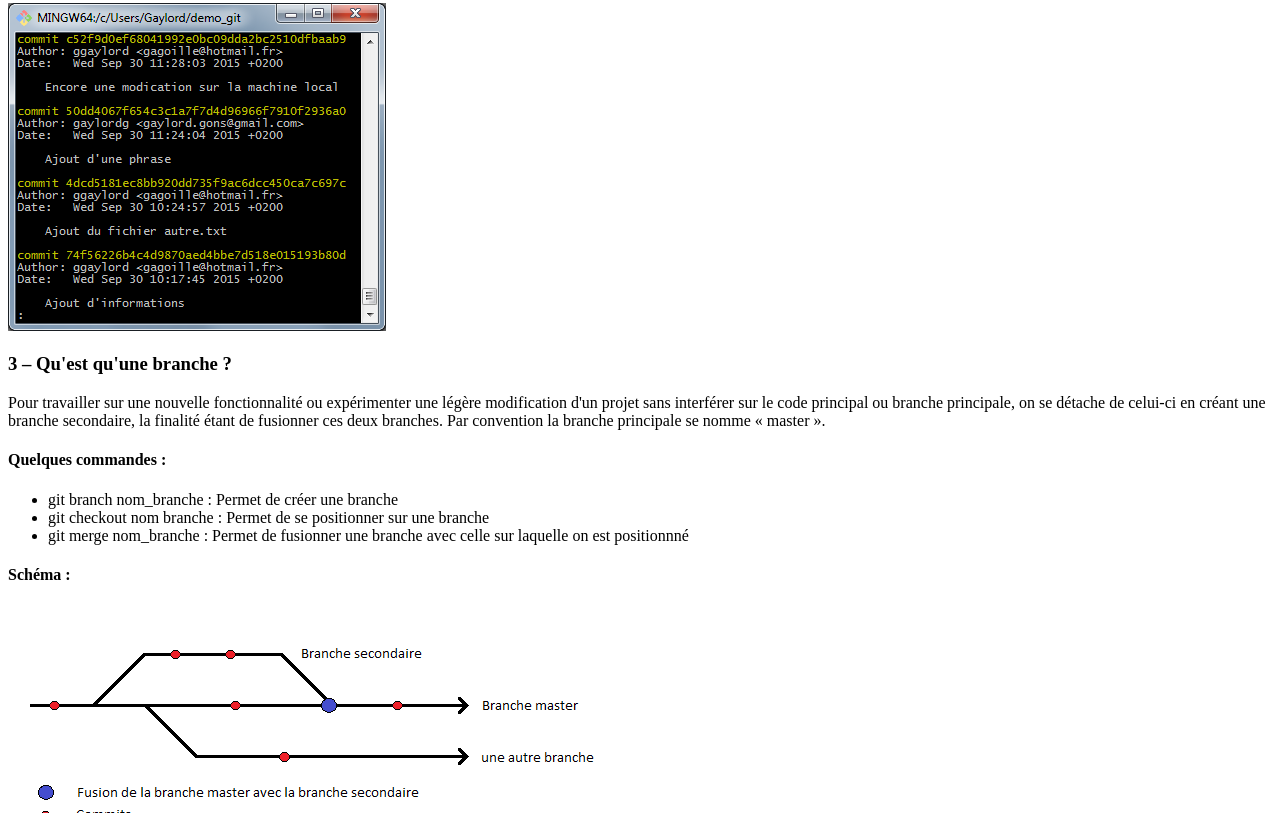
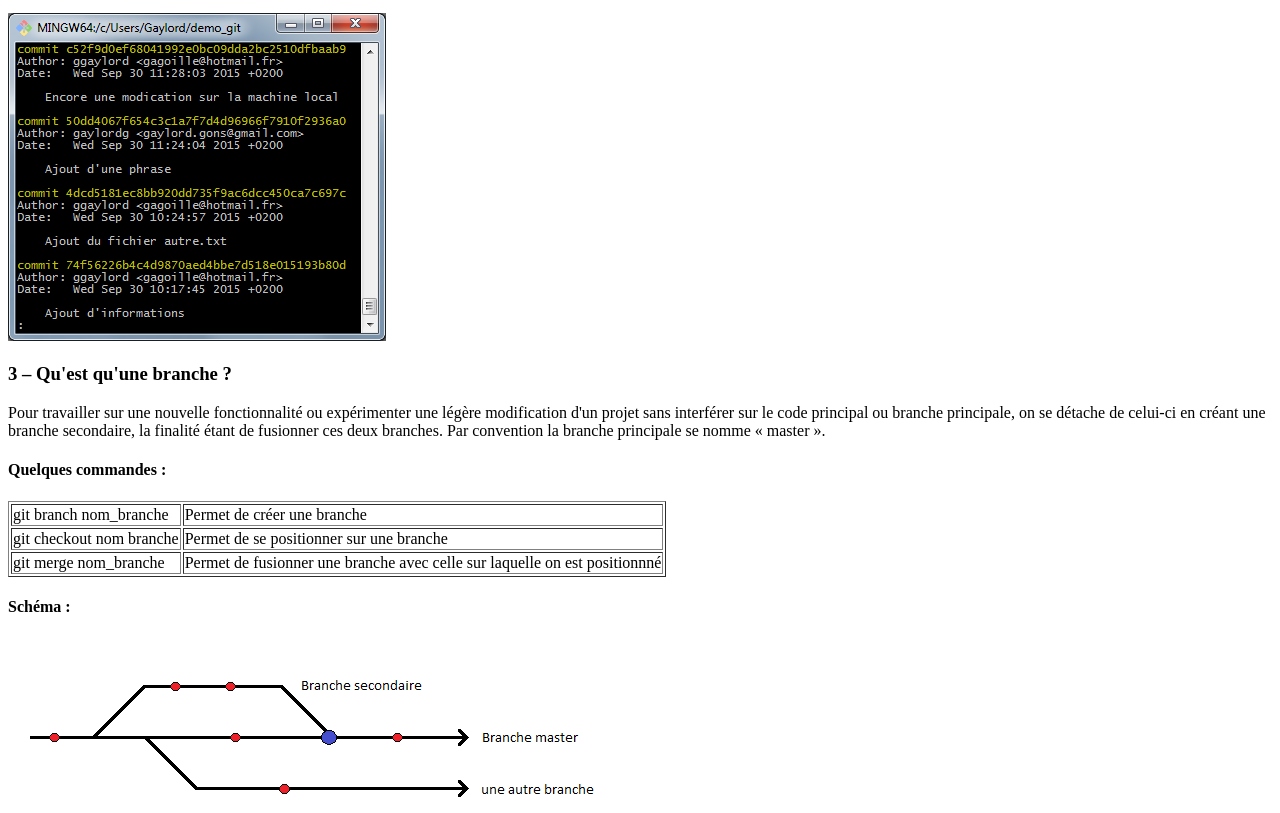
Before and after one commit to gaylordg/git_github_2, a plain HTML site: page index.html in a window 1280 px wide. Shown: the part 927-1740 px from the top of the page. Drawn offline with Linux system fonts and the light colour scheme.

Commit message:
Ajout de tableaux dans le fichier index.hmtl

```diff
--- a/index.html
+++ b/index.html
@@ -17,11 +17,12 @@
                         </p>
 
                         <h4>Commande :</h4>
-                        <p>
-                                git commit -m « un message» : Permet de faire un commit en laissant un message
-                                expliquant les modifications apportées.
-                        </p>
-
+                        <table border="1" border-color="black">
+                                <tr>
+                                        <td>git commit -m « un message»</td>
+                                        <td>Permet de faire un commit en laissant un message expliquant les modifications apportées</td>
+                                </tr>
+                        </table>
                         <h4>Schéma :</h4>
                         <img src="images/commit.png" alt="commit"/>
                 </div>
@@ -55,11 +56,20 @@
                         <p>
 
                         <h4>Quelques commandes :</h4>
-                        <ul>
-                                <li>git branch nom_branche : Permet de créer une branche</li>
-                                <li>git checkout nom branche : Permet de se positionner sur une branche</li>
-                                <li>git merge nom_branche : Permet de fusionner une branche avec celle sur laquelle on est positionnné</li>
-                        </ul>
+                        <table border="1" border-color="black">
+                                <tr>
+                                        <td>git branch nom_branche</td>
+                                        <td>Permet de créer une branche</td>
+                                </tr>
+                                <tr>
+                                        <td>git checkout nom branche</td>
+                                        <td>Permet de se positionner sur une branche</td>
+                                </tr>
+                                <tr>
+                                        <td>git merge nom_branche</td>
+                                        <td>Permet de fusionner une branche avec celle sur laquelle on est positionnné</td>
+                                </tr>
+                        </table>
 
                         <h4>Schéma :</h4>
                         <img src="images/git_branch.png" alt="branches"/>
```
